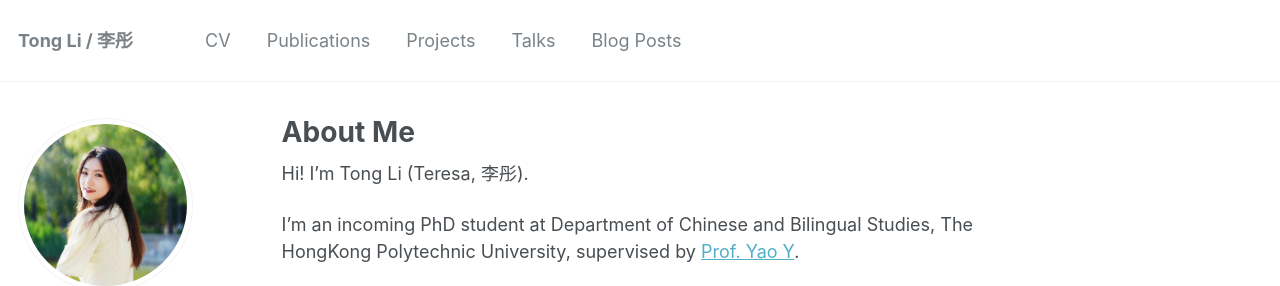
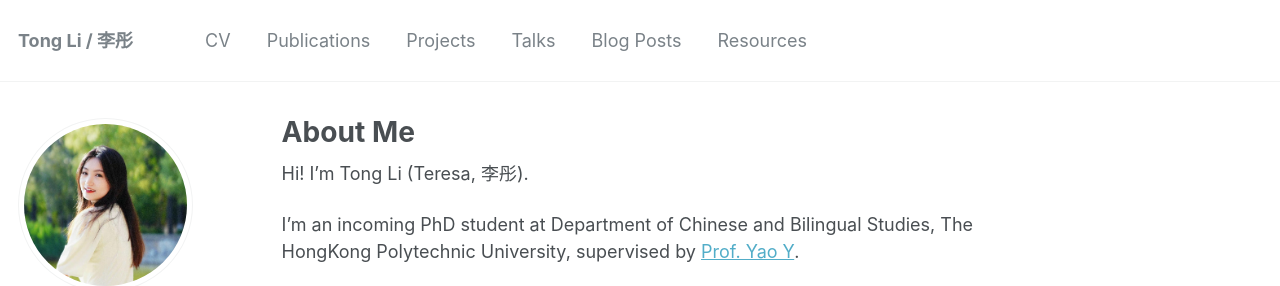
Before and after one commit to litonglinguistics/litonglinguistics.github.io, a Jekyll site: the page built from _pages/about.md, in a window 1280 px wide and 1333 px high. Shown: the top 286 px of the window. Built offline with Jekyll 4.4.1, drawn with Linux system fonts in a browser that asks for light colours.

Commit message:
Update navigation.yml

```diff
--- a/_data/navigation.yml
+++ b/_data/navigation.yml
@@ -15,3 +15,6 @@ main:
 
   - title: "Blog Posts"
     url: /year-archive/
+
+  - title: "Resources"
+    url: //
```
